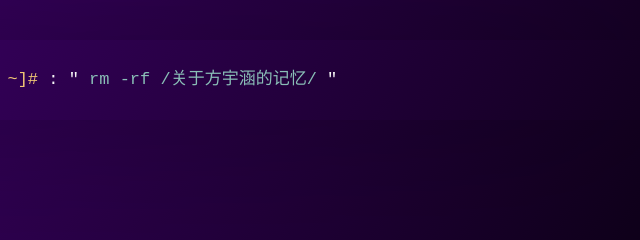
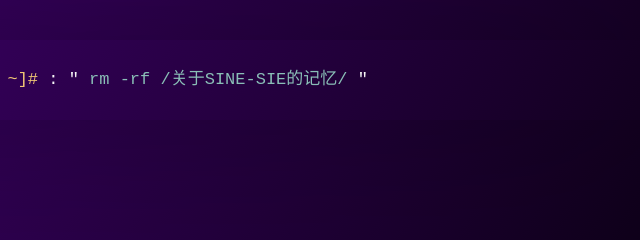
Before and after one commit to BY-SINEDIE/BY-SINEDIE.github.io, a plain HTML site: page index.html in a window 1280 px wide. Shown: the part 320-560 px from the top of the page, 439-1079 px from the left. Drawn offline with Linux system fonts and the light colour scheme.

Commit message:
Update index.html

```diff
--- a/index.html
+++ b/index.html
@@ -2,7 +2,7 @@
 <html>
 <head><meta http-equiv="refresh" content="17;url=./zhl-2.html">
 <meta charset="utf-8">
-<title>命名窗口</title>
+<title>SINE-DIE</title>
 
 
 <style>
@@ -123,7 +123,7 @@ a.avatar img {
 </head>
 <body>
 <h1></h1>
-<div><p>> <span>[root@VM-0-9-centos ~]# </span>: "<i> rm -rf /关于方宇涵的记忆/   </i>"</p>
+<div><p>> <span>[root@VM-0-9-centos ~]# </span>: "<i> rm -rf /关于SINE-SIE的记忆/   </i>"</p>
 <p>> <span>[root@VM-0-9-centos ~]#</span>: "<i>删除成功</i>"</p>
 <p>> <span>[root@VM-0-9-centos ~]#</span>: <b>文件备份自动启用中...</span>
     : <a href="/">备份失败</a>, <a href="/">仅</a><a href="/">备份文件</a><a href="/">碎片</a></p>
```
